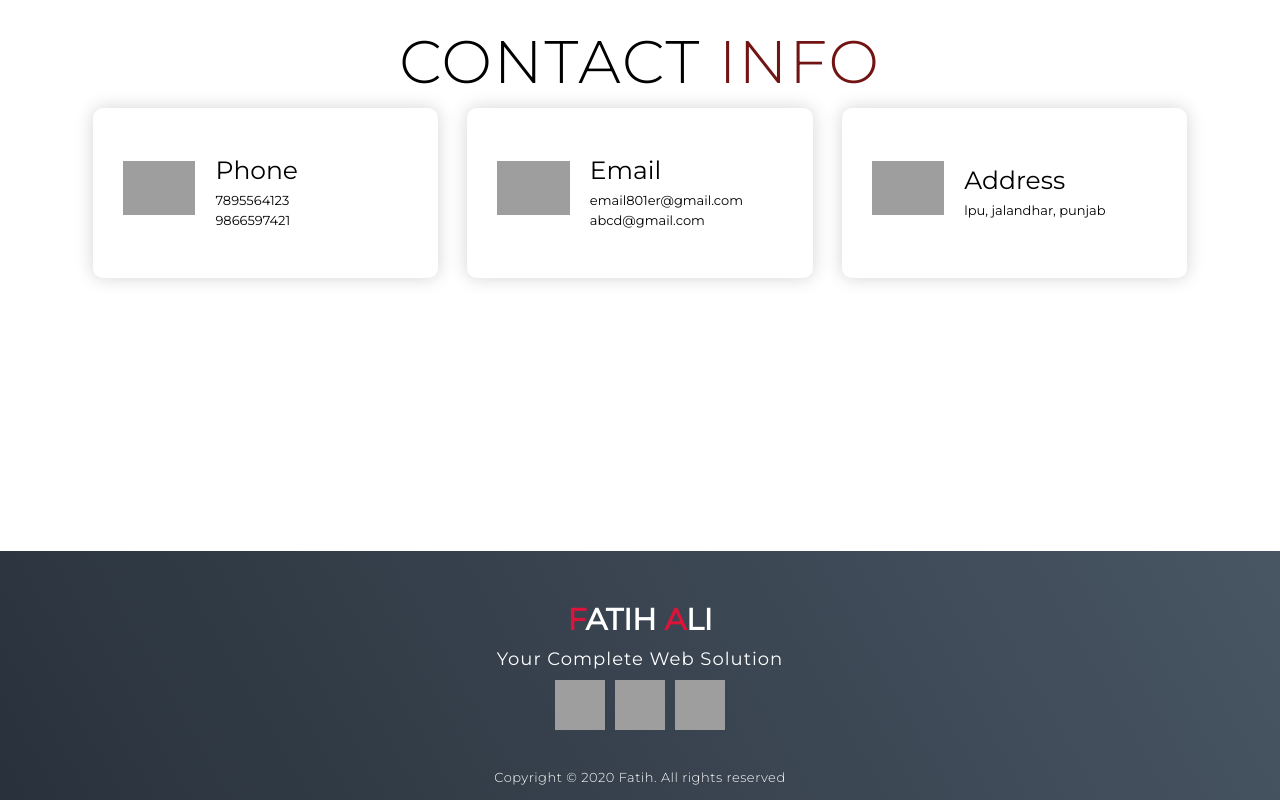
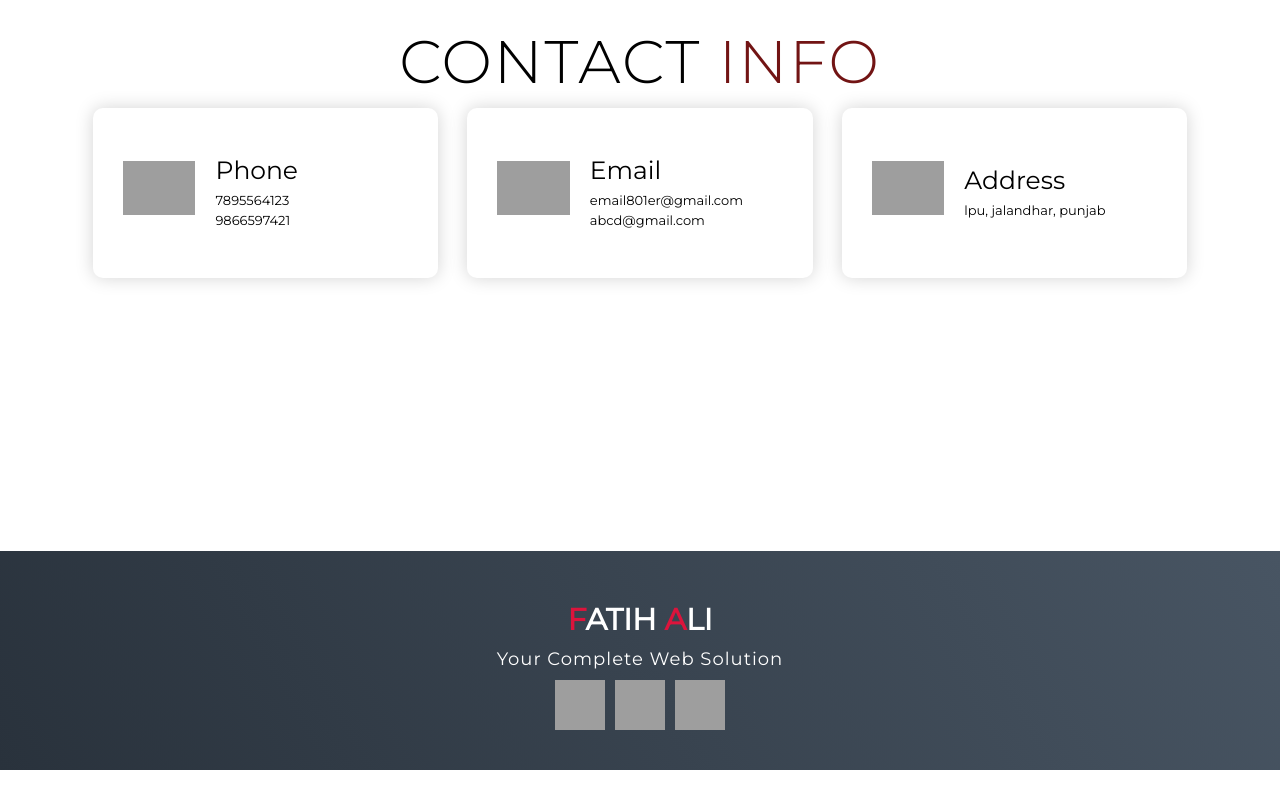
Before and after one commit to fatih-ali/Personal-Portfolio, a plain HTML site: page index.html in a window 1280 px wide. Shown: the part 5005-5805 px from the top of the page. After the commit the page ends 5775 px from the top, so only its background shows below. Drawn offline with Linux system fonts and the light colour scheme; grey boxes are pictures that could not be loaded; files whose address does not match are found by name.

Commit message:
Update index.html

```diff
--- a/index.html
+++ b/index.html
@@ -238,9 +238,6 @@
         <div class="social-item">
           <a href="#"><img src="https://img.icons8.com/bubbles/100/000000/behance.png" /></a>
         </div>
-      </div>
-      <p>Copyright © 2020 Fatih. All rights reserved</p>
-    </div>
   </section>
   <!-- End Footer -->
   <script src="./app.js"></script>
```
